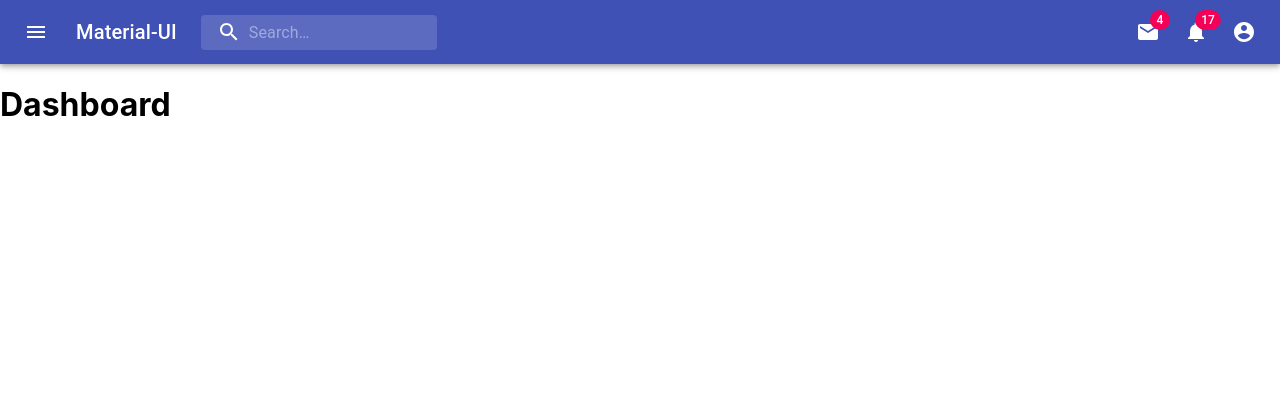
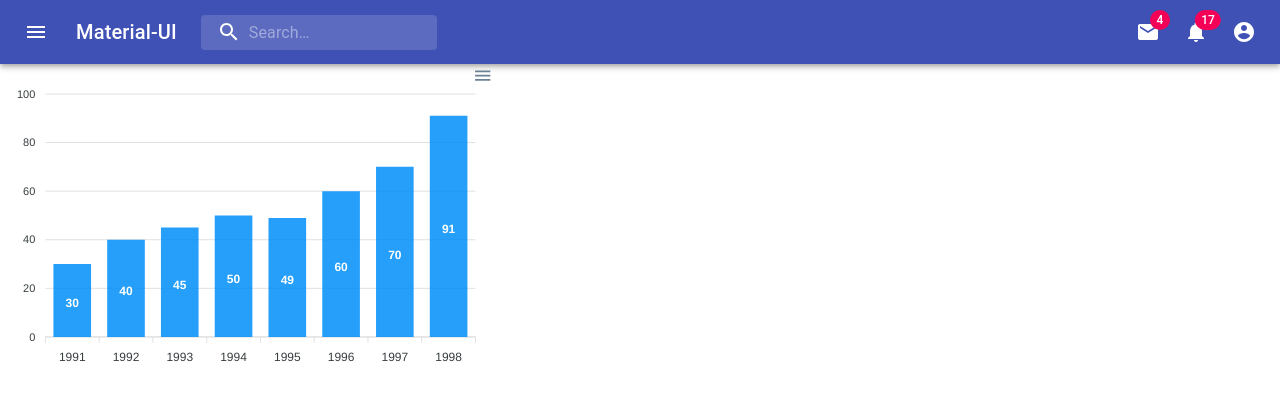
Before and after one commit to gsahadevan/react-material-ui-dashboard, a React (Create React App) app: page / in a window 1280 px wide. Shown: the top 400 px of the page. Built offline with nearby package versions, Linux system fonts and the light colour scheme.

Commit message:
added heatmaps

```diff
--- a/package.json
+++ b/package.json
@@ -11,7 +11,9 @@
     "@testing-library/jest-dom": "^5.11.6",
     "@testing-library/react": "^11.1.2",
     "@testing-library/user-event": "^12.2.2",
+    "apexcharts": "^3.22.2",
     "react": "^17.0.1",
+    "react-apexcharts": "^1.3.7",
     "react-dom": "^17.0.1",
     "react-router-dom": "^5.2.0",
     "react-scripts": "4.0.0",
--- a/src/App.js
+++ b/src/App.js
@@ -1,9 +1,9 @@
+import { BrowserRouter as Router, Switch, Route } from 'react-router-dom';
 import './App.css';
 import Header from './Header';
 import Dashboard from './views/Dashboard';
+import HeatMap from './views/Maps/heatmap';
 import Maps from './views/Maps';
-
-import { BrowserRouter as Router, Switch, Route } from 'react-router-dom';
 
 function App() {
   return (
@@ -13,6 +13,7 @@ function App() {
         <Switch>
           <Route exact path='/' component={Dashboard} />
           <Route path='/dashboard' component={Dashboard} />
+          <Route path='/heatmaps' component={HeatMap} />
           <Route path='/maps' component={Maps} />
         </Switch>
       </div>
--- a/src/Header.js
+++ b/src/Header.js
@@ -160,6 +160,9 @@ export default function Header() {
         <ListItem button component={Link} to='/dashboard'>
           <ListItemText primary='Dashboard' />
         </ListItem>
+        <ListItem button component={Link} to='/heatmaps'>
+          <ListItemText primary='Heat Maps' />
+        </ListItem>
         <ListItem button component={Link} to='/maps'>
           <ListItemText primary='Maps' />
         </ListItem>
--- a/src/views/Dashboard/index.js
+++ b/src/views/Dashboard/index.js
@@ -1,9 +1,44 @@
-function Dashboard() {
-  return (
-    <div class='row'>
-      <h1>Dashboard</h1>
-    </div>
-  );
+import React, { Component } from 'react';
+import Chart from 'react-apexcharts';
+
+class Dashboard extends Component {
+  constructor(props) {
+    super(props);
+
+    this.state = {
+      options: {
+        chart: {
+          id: 'basic-bar',
+        },
+        xaxis: {
+          categories: [1991, 1992, 1993, 1994, 1995, 1996, 1997, 1998],
+        },
+      },
+      series: [
+        {
+          name: 'series-1',
+          data: [30, 40, 45, 50, 49, 60, 70, 91],
+        },
+      ],
+    };
+  }
+
+  render() {
+    return (
+      <div className='app'>
+        <div className='row'>
+          <div className='mixed-chart'>
+            <Chart
+              options={this.state.options}
+              series={this.state.series}
+              type='bar'
+              width='500'
+            />
+          </div>
+        </div>
+      </div>
+    );
+  }
 }
 
 export default Dashboard;
--- /dev/null
+++ b/src/views/Maps/heatmap.js
@@ -0,0 +1,87 @@
+import React, { Component } from 'react';
+import Chart from 'react-apexcharts';
+
+class HeatMap extends Component {
+  constructor(props) {
+    super(props);
+
+    this.state = {
+      options: {
+        chart: {
+          height: 350,
+          type: 'heatmap',
+        },
+        dataLabels: {
+          enabled: false,
+        },
+        colors: ['#008FFB'],
+        title: {
+          text: 'HeatMap Chart (Single color)',
+        },
+      },
+      series: [
+        {
+          name: 'Series 1',
+          data: [
+            {
+              x: 'W1',
+              y: 22,
+            },
+            {
+              x: 'W2',
+              y: 29,
+            },
+            {
+              x: 'W3',
+              y: 13,
+            },
+            {
+              x: 'W4',
+              y: 32,
+            },
+          ],
+        },
+        {
+          name: 'Series 2',
+          data: [
+            {
+              x: 'W1',
+              y: 43,
+            },
+            {
+              x: 'W2',
+              y: 43,
+            },
+            {
+              x: 'W3',
+              y: 43,
+            },
+            {
+              x: 'W4',
+              y: 43,
+            },
+          ],
+        },
+      ],
+    };
+  }
+
+  render() {
+    return (
+      <div className='app'>
+        <div className='row'>
+          <div className='chart'>
+            <Chart
+              options={this.state.options}
+              series={this.state.series}
+              type='heatmap'
+              height='350'
+            />
+          </div>
+        </div>
+      </div>
+    );
+  }
+}
+
+export default HeatMap;
```
Also changed, not shown: 1 other file (tests, documents, lock files or other folders).
